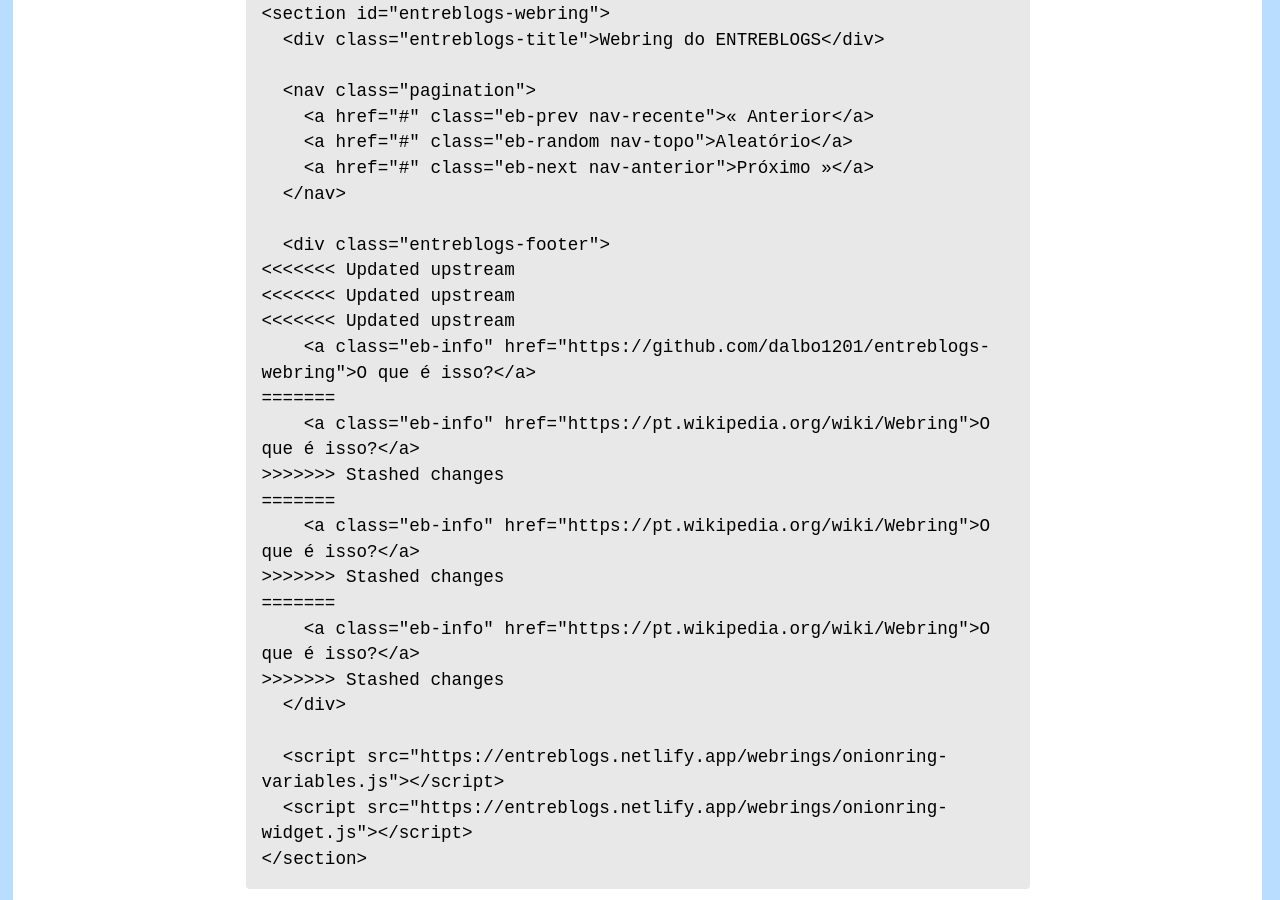
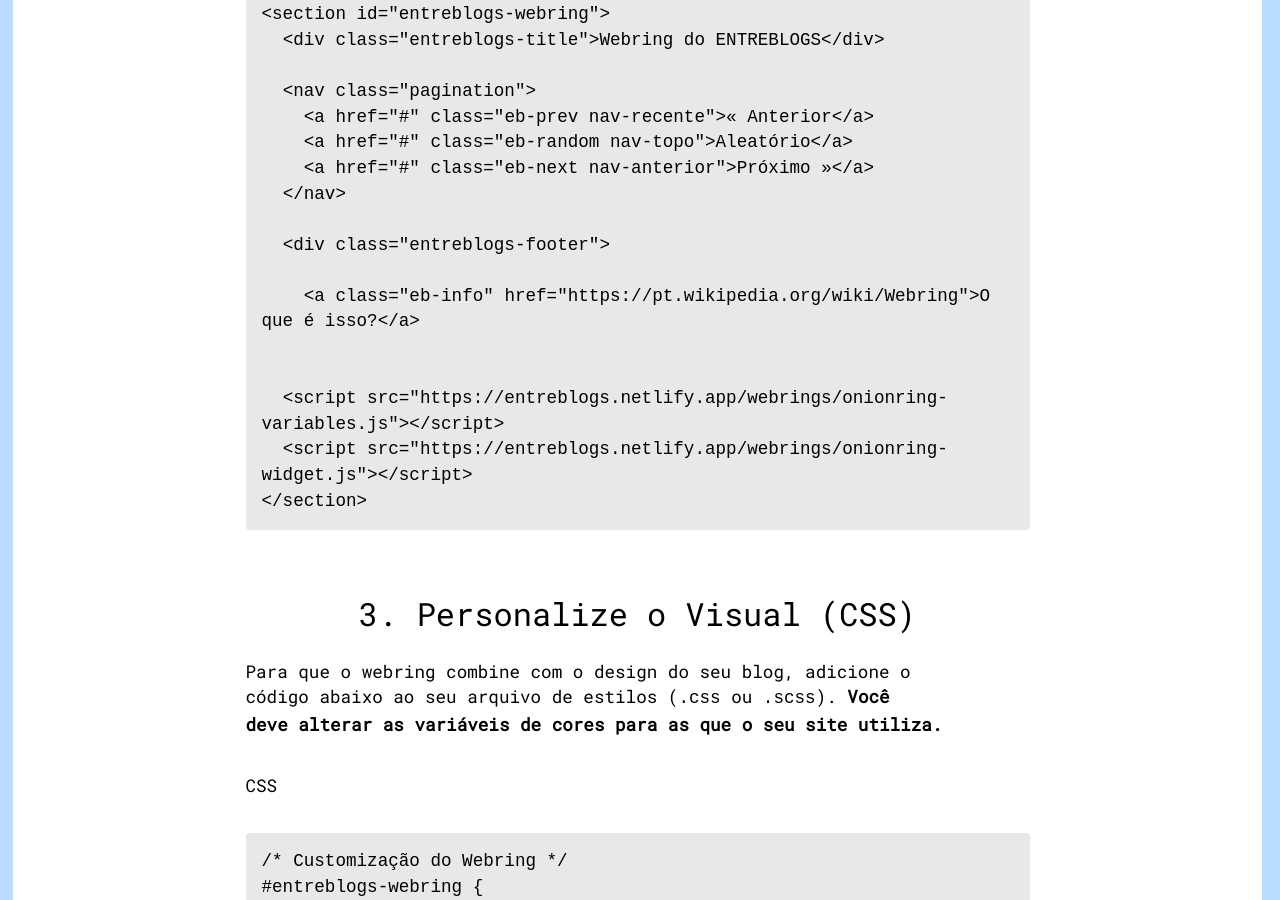
Before and after one commit to bamoretti/entreblogs, a Jekyll site: the page built from tutorial-webring.md, in a window 1280 px wide and 900 px high, scrolled down 1286 px. Built offline with Jekyll 4.4.1, drawn with Linux system fonts in a browser that asks for light colours; nearby versions of some CDN libraries; comment, search, counter and statistics services are not loaded.

Commit message:
Update tutorial-webring.md

```diff
--- a/tutorial-webring.md
+++ b/tutorial-webring.md
@@ -33,20 +33,9 @@ HTML
   </nav>
 
   <div class="entreblogs-footer">
-<<<<<<< Updated upstream
-<<<<<<< Updated upstream
-<<<<<<< Updated upstream
-    <a class="eb-info" href="https://github.com/dalbo1201/entreblogs-webring">O que é isso?</a>
-=======
+
     <a class="eb-info" href="https://pt.wikipedia.org/wiki/Webring">O que é isso?</a>
->>>>>>> Stashed changes
-=======
-    <a class="eb-info" href="https://pt.wikipedia.org/wiki/Webring">O que é isso?</a>
->>>>>>> Stashed changes
-=======
-    <a class="eb-info" href="https://pt.wikipedia.org/wiki/Webring">O que é isso?</a>
->>>>>>> Stashed changes
-  </div>
+
 
   <script src="https://entreblogs.netlify.app/webrings/onionring-variables.js"></script>
   <script src="https://entreblogs.netlify.app/webrings/onionring-widget.js"></script>
```
